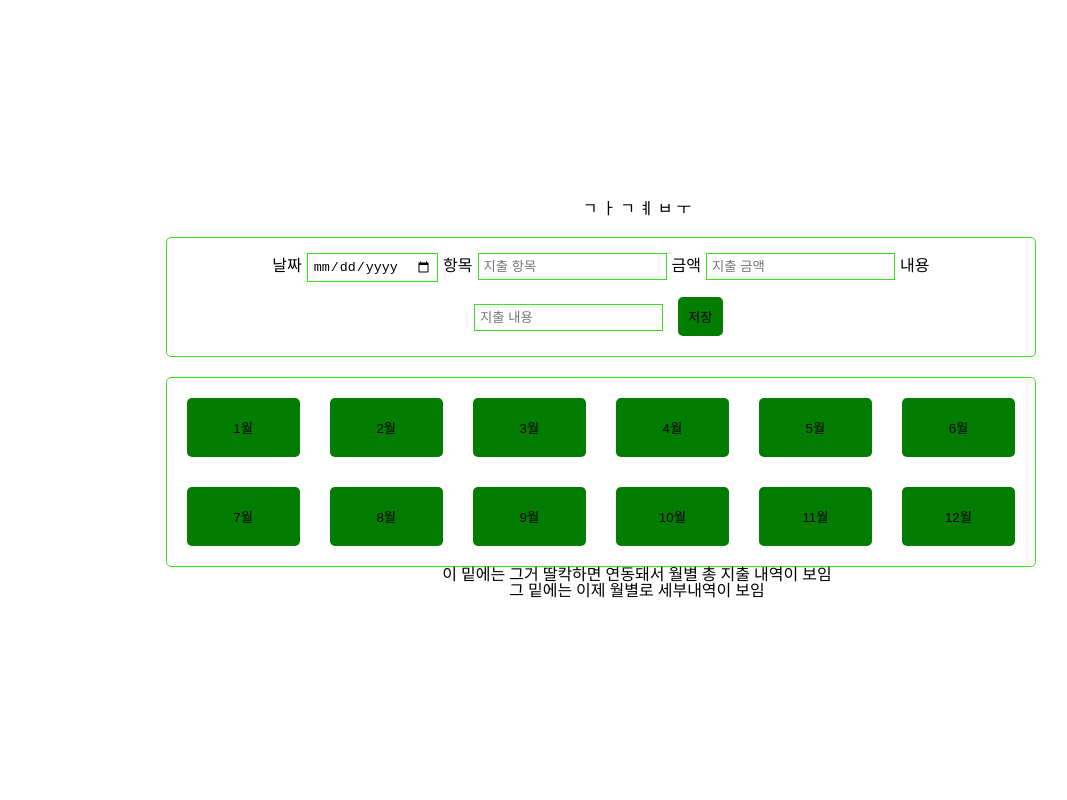
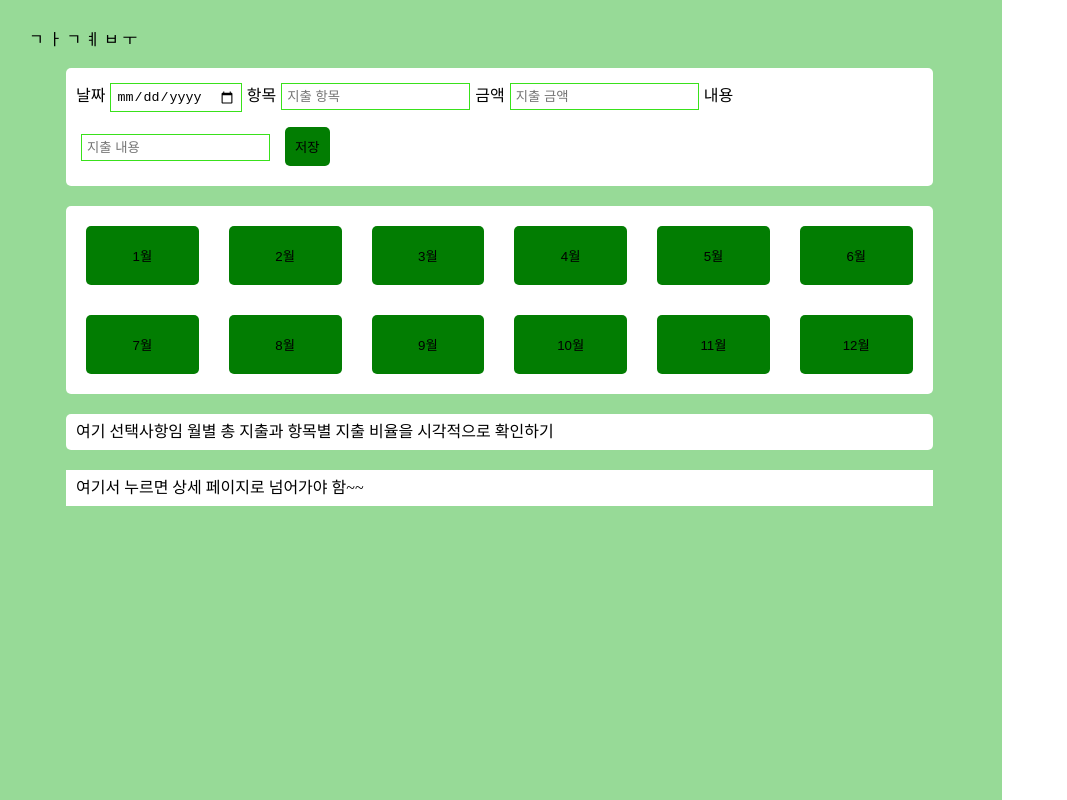
Before and after one commit to MiMing-00/Sparta_financial-ledger, a React (Vite) app: page / in a window 1280 px wide. Shown: the whole page, without its empty margins (3-1070 px from the left). Built offline with nearby package versions, Linux system fonts and the light colour scheme.

Commit message:
contain 만듦

```diff
--- a/src/App.jsx
+++ b/src/App.jsx
@@ -1,10 +1,8 @@
 import Router from "./shard/Router";
-import GlobalStyles from "./styles/GlobalStyles";
 
 function App() {
   return (
     <>
-      <GlobalStyles />
       <Router />
     </>
   );
--- /dev/null
+++ b/src/components/ExpenseDetail.jsx
@@ -0,0 +1,19 @@
+import React from "react";
+import styled from "styled-components";
+
+const ExpenseDetailContain = styled.div`
+  background-color: white;
+  width: 90%;
+  margin: 20px auto;
+  padding: 10px;
+`;
+
+const ExpenseDetail = () => {
+  return (
+    <ExpenseDetailContain>
+      여기서 누르면 상세 페이지로 넘어가야 함~~{" "}
+    </ExpenseDetailContain>
+  );
+};
+
+export default ExpenseDetail;
--- a/src/components/ExpenseForm.jsx
+++ b/src/components/ExpenseForm.jsx
@@ -4,13 +4,14 @@ import styled from "styled-components";
 const FormContainer = styled.div`
   display: grid;
   grid-gap: 10px;
-  border: 1px solid #39e11b;
+  border: none;
   border-radius: 5px;
   padding: 10px;
-  margin: 20px 0 20px 0;
+  margin: 20px auto;
   width: 90%;
   justify-items: center;
   align-items: center;
+  background-color: white;
 `;
 
 const Input = styled.input`
--- /dev/null
+++ b/src/components/ExpenseRecord.jsx
@@ -0,0 +1,21 @@
+import React from "react";
+import styled from "styled-components";
+
+const RecordContain = styled.div`
+  background-color: white;
+  border: none;
+  border-radius: 5px;
+  width: 90%;
+  margin: 20px auto;
+  padding: 10px;
+`;
+
+const ExpenseRecord = () => {
+  return (
+    <RecordContain>
+      여기 선택사항임 월별 총 지출과 항목별 지출 비율을 시각적으로 확인하기
+    </RecordContain>
+  );
+};
+
+export default ExpenseRecord;
--- a/src/components/ExpensesButton.jsx
+++ b/src/components/ExpensesButton.jsx
@@ -3,13 +3,15 @@ import { useState } from "react";
 import styled from "styled-components";
 
 const ButtonContainer = styled.div`
+  background-color: white;
   display: grid;
   grid-template-columns: repeat(6, 1fr);
   grid-gap: 10px;
-  border: 1px solid #39e11b;
+  border: none;
   border-radius: 5px;
   padding: 10px;
   width: 90%;
+  margin: 20px auto;
 `;
 
 const MonthButton = styled.button`
--- a/src/components/ExpensesByMonth.jsx
+++ b/src/components/ExpensesByMonth.jsx
@@ -1,12 +1,14 @@
 import React from "react";
 import ExpensesButton from "./ExpensesButton";
+import ExpenseRecord from "./ExpenseRecord";
+import ExpenseDetail from "./ExpenseDetail";
 
 const ExpensesByMonth = () => {
   return (
     <>
       <ExpensesButton />
-      <div>이 밑에는 그거 딸칵하면 연동돼서 월별 총 지출 내역이 보임</div>
-      <div>그 밑에는 이제 월별로 세부내역이 보임</div>
+      <ExpenseRecord />
+      <ExpenseDetail />
     </>
   );
 };
--- a/src/components/Layout.jsx
+++ b/src/components/Layout.jsx
@@ -1,7 +1,24 @@
 import React, { Children } from "react";
+import styled from "styled-components";
+
+const LayoutDisplay1 = styled.div`
+  position: fixed;
+  height: 100vh;
+  max-width: 1280px;
+  background-color: #97da97;
+  padding: 2rem;
+`;
+
+const LayoutDisplay2 = styled.div`
+  margin: 0 auto;
+`;
 
 const Layout = ({ children }) => {
-  return <div>{children}</div>;
+  return (
+    <LayoutDisplay1>
+      <LayoutDisplay2>{children}</LayoutDisplay2>
+    </LayoutDisplay1>
+  );
 };
 
 export default Layout;
--- a/src/pages/Expenses.jsx
+++ b/src/pages/Expenses.jsx
@@ -1,7 +1,19 @@
 import React from "react";
+import styled from "styled-components";
+
+const ExpensesContain = styled.div`
+  background-color: white;
+  margin: 20px auto;
+  border: none;
+  border-radius: 5px;
+`;
+
+const ExpensesUpdateBox = styled.div`
+  background-color: white;
+`;
 
 const Expenses = () => {
-  return <div>Expenses</div>;
+  return <ExpensesContain>Expenses</ExpensesContain>;
 };
 
 export default Expenses;
--- a/src/styles/GlobalStyles.jsx
+++ b/src/styles/GlobalStyles.jsx
@@ -4,11 +4,11 @@ const GlobalStyles = createGlobalStyle`
   #root, body {
     margin: 0 auto;
     min-height: 100vh;
-    max-width: 1200px;
+    max-width: 1280px;
     min-width: 800px;
-    display: flex;
+    /* display: flex;
     justify-content: center;
-    align-items: center;
+    align-items: center; */
     text-align: center;
   }
     `;
```
